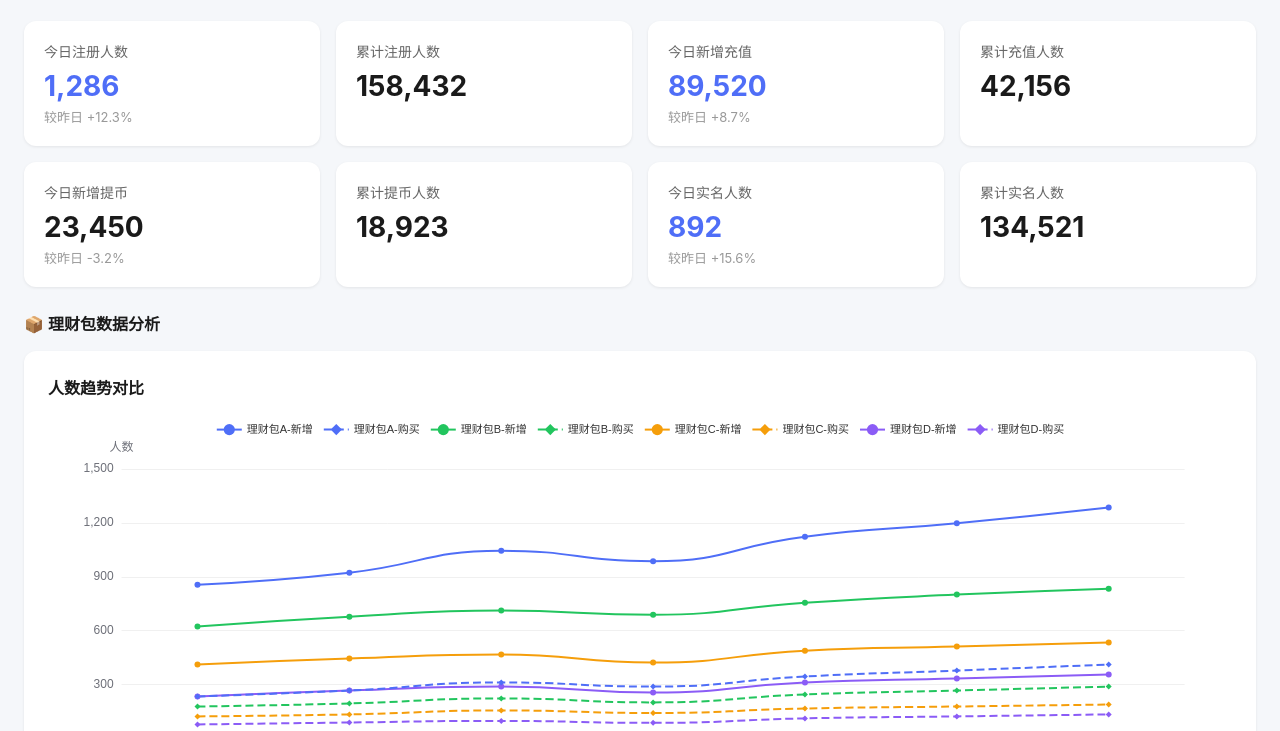
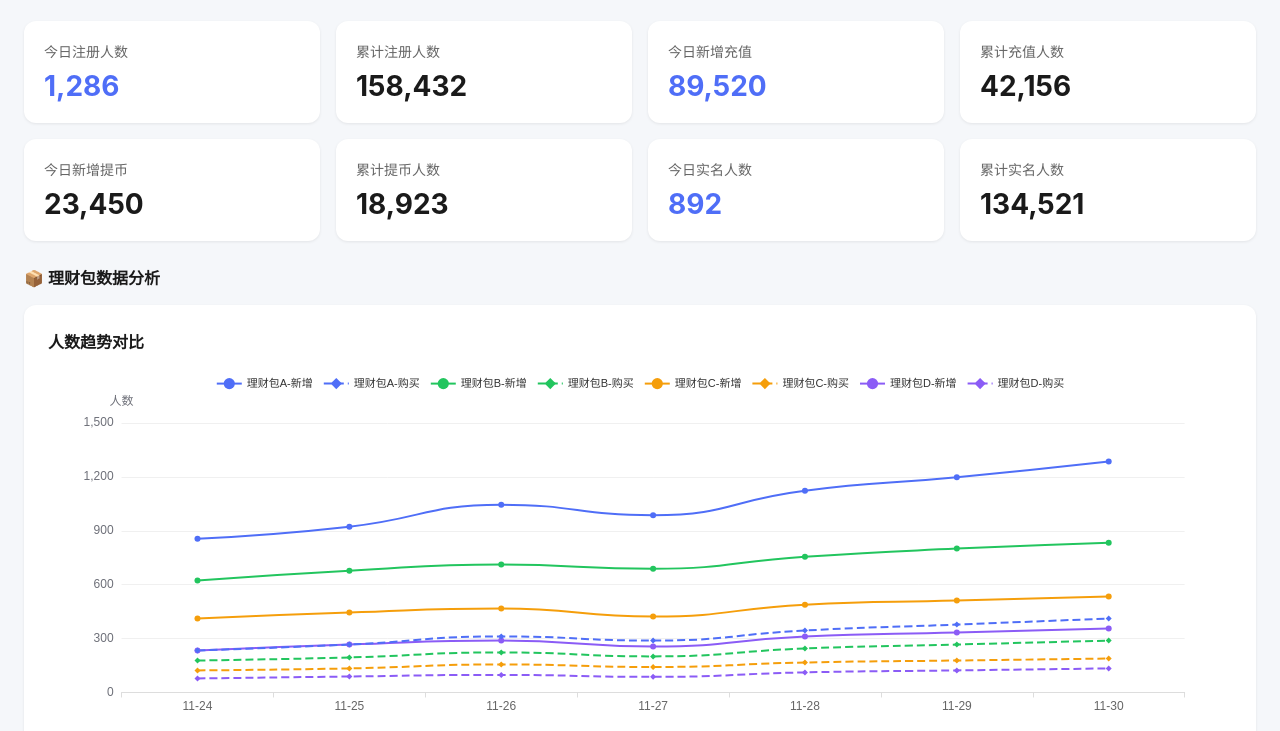
Before and after one commit to pate520/shouye, a plain HTML site: page index.html in a window 1280 px wide. Shown: the part 62-793 px from the top of the page. Drawn offline with nearby package versions, Linux system fonts and the light colour scheme.

Commit message:
fix: 去掉统计卡片中的较昨日信息

```diff
--- a/index.html
+++ b/index.html
@@ -212,14 +212,14 @@
 
         // 第一栏：统计卡片数据
         const statsData = [
-            { label: '今日注册人数', value: 1286, sub: '较昨日 +12.3%', highlight: true },
-            { label: '累计注册人数', value: 158432, sub: '' },
-            { label: '今日新增充值', value: 89520, sub: '较昨日 +8.7%', highlight: true },
-            { label: '累计充值人数', value: 42156, sub: '' },
-            { label: '今日新增提币', value: 23450, sub: '较昨日 -3.2%' },
-            { label: '累计提币人数', value: 18923, sub: '' },
-            { label: '今日实名人数', value: 892, sub: '较昨日 +15.6%', highlight: true },
-            { label: '累计实名人数', value: 134521, sub: '' }
+            { label: '今日注册人数', value: 1286, highlight: true },
+            { label: '累计注册人数', value: 158432 },
+            { label: '今日新增充值', value: 89520, highlight: true },
+            { label: '累计充值人数', value: 42156 },
+            { label: '今日新增提币', value: 23450 },
+            { label: '累计提币人数', value: 18923 },
+            { label: '今日实名人数', value: 892, highlight: true },
+            { label: '累计实名人数', value: 134521 }
         ];
 
         // 时间轴数据（最近7天）
@@ -292,7 +292,6 @@
                 <div class="stat-card ${item.highlight ? 'highlight' : ''}">
                     <div class="label">${item.label}</div>
                     <div class="value">${item.value.toLocaleString()}</div>
-                    ${item.sub ? `<div class="sub-value">${item.sub}</div>` : ''}
                 </div>
             `).join('');
         }
```
